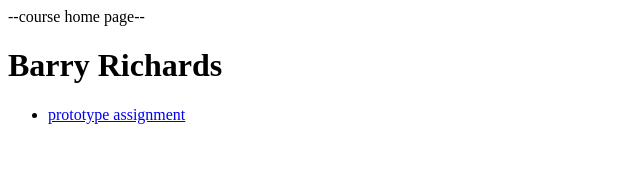
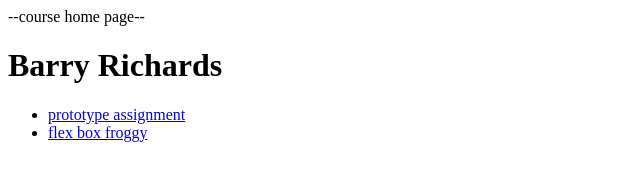
Before and after one commit to bgrichards/ifsc-1310, a plain HTML site: page index.html in a window 1280 px wide. Shown: the whole page, without its empty margins (0-640 px from the left). Drawn offline with Linux system fonts and the light colour scheme.

Commit message:
added flexbox froggy assignment

```diff
--- a/index.html
+++ b/index.html
@@ -14,6 +14,7 @@
   <h1>Barry Richards</h1>
   <ul>
       <li><a href="prototype/index.html">prototype assignment</a></li>
+      <li><a href="assests/img/flex box froggy.jpeg"> flex box froggy</a></li>
   </ul>
 </body>
 </html>
```
Also changed, not shown: assets/img/Flex box froggy.jpeg (added).
